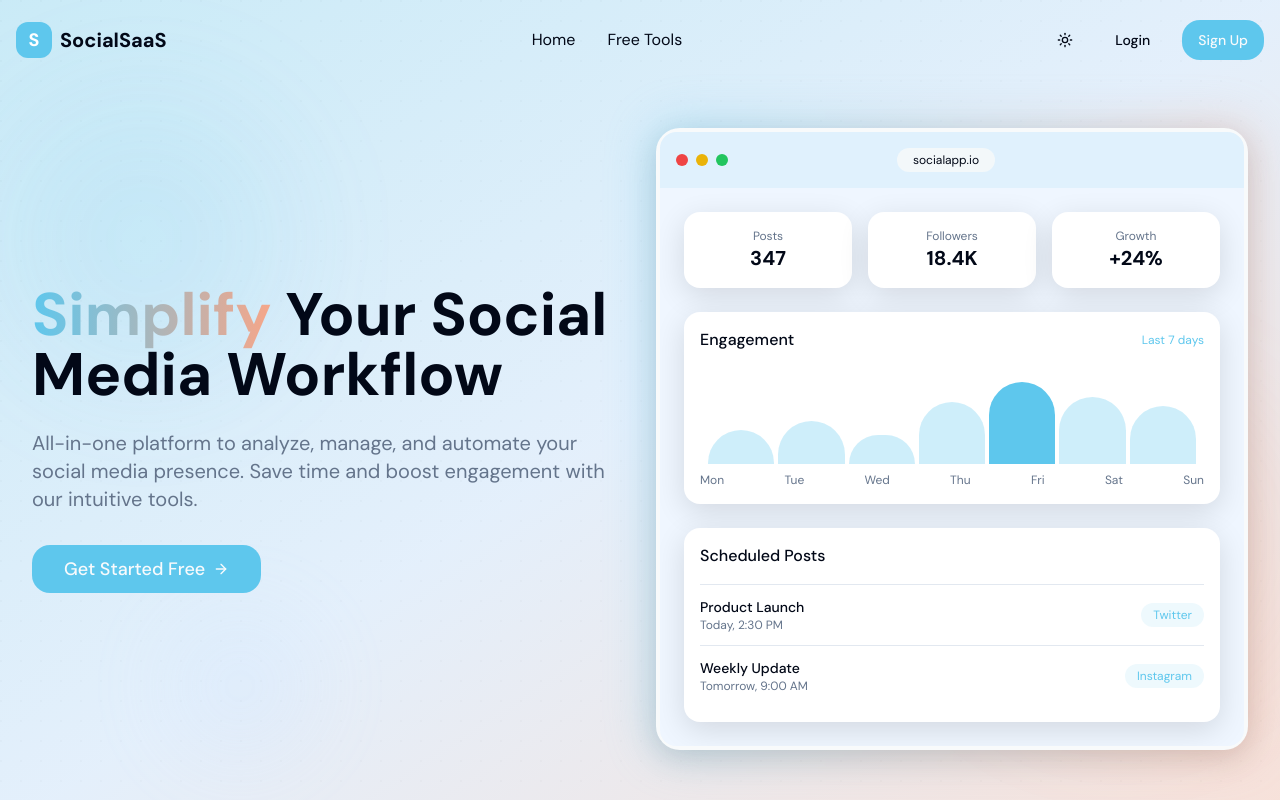
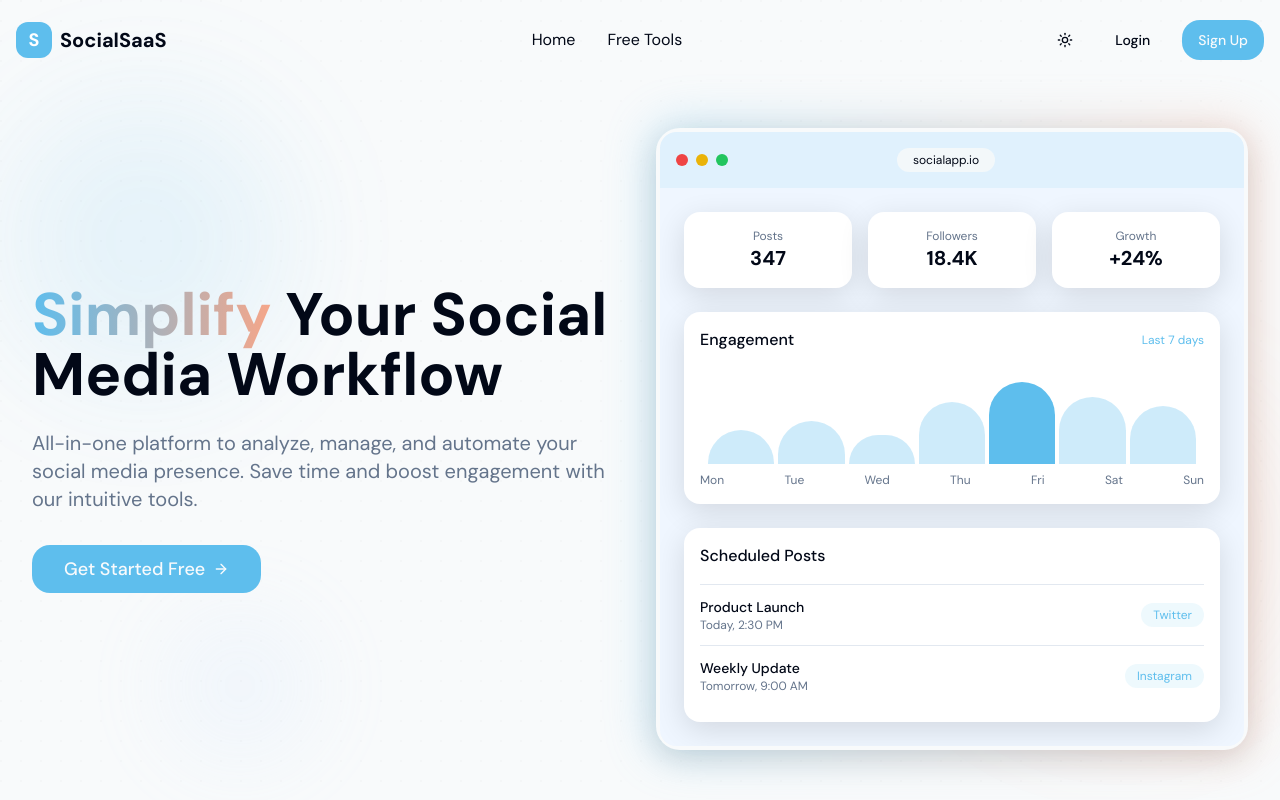
Before and after one commit to nevaubi/social-spark-dashboard-ui, a React (Vite) app: page / in a window 1280 px wide. Shown: the top 800 px of the page. Built offline with nearby package versions, Linux system fonts and the light colour scheme.

Commit message:
Refactor: Cool down light mode blues
Adjusted light mode color scheme to cooler blues and removed the gradient background effect.

```diff
--- a/src/index.css
+++ b/src/index.css
@@ -14,7 +14,7 @@
     --popover: 0 0% 100%;
     --popover-foreground: 222.2 84% 4.9%;
 
-    --primary: 196 80% 65%;
+    --primary: 200 80% 65%;
     --primary-foreground: 210 40% 98%;
 
     --secondary: 16 85% 75%;
@@ -31,7 +31,7 @@
 
     --border: 214.3 31.8% 91.4%;
     --input: 214.3 31.8% 91.4%;
-    --ring: 196 80% 65%;
+    --ring: 200 80% 65%;
 
     --radius: 1.25rem;
   }
@@ -125,7 +125,7 @@
   }
 
   .warm-gradient {
-    @apply bg-gradient-to-br from-blue-50 to-secondary/10 dark:from-blue-900/10 dark:to-secondary/20;
+    @apply bg-primary/10 dark:from-blue-900/10 dark:to-secondary/20;
   }
 
   .accent-gradient {
@@ -133,7 +133,7 @@
   }
 
   .blue-peach-gradient {
-    @apply bg-gradient-to-br from-primary/30 via-blue-300/20 to-secondary/30;
+    @apply bg-background;
   }
 
   .soft-glow {
```
